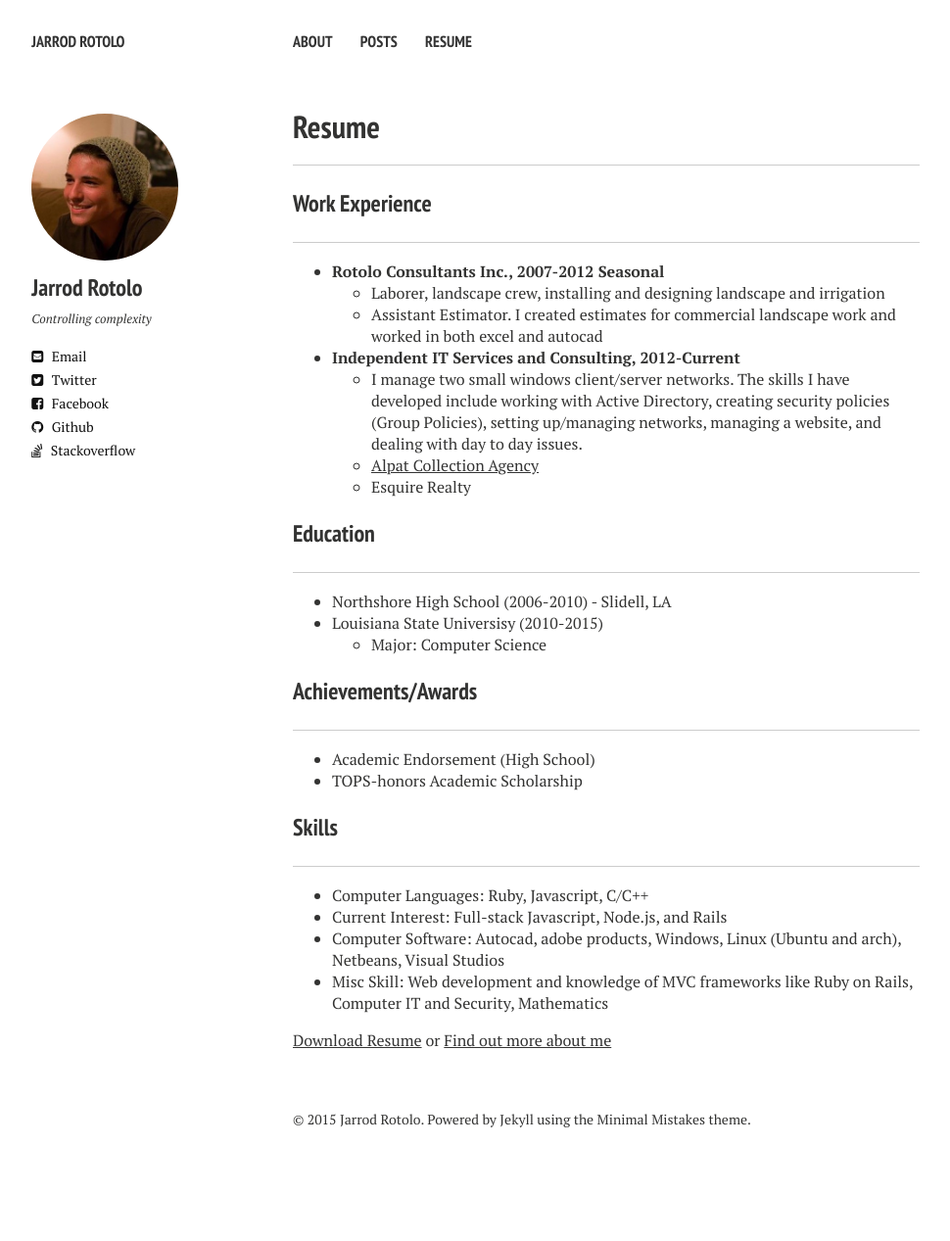
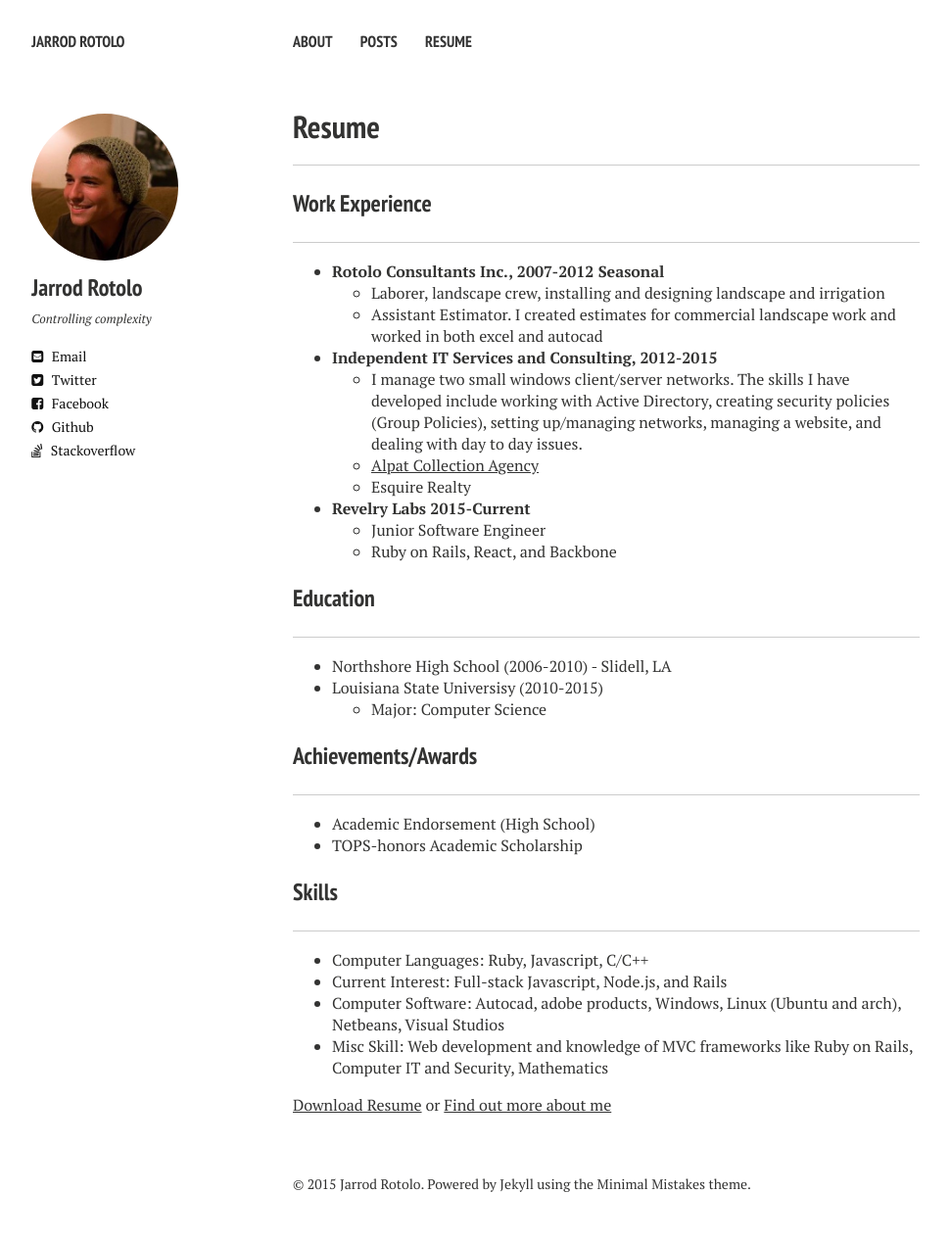
Before and after one commit to jrotolo/jrotolo.github.io, a Jekyll site: the page built from resume/index.md, in a window 1280 px wide. Shown: the whole page at 98% size, without its empty margins (21-991 px from the left). Built offline with Jekyll 4.4.1, drawn with Linux system fonts in a browser that asks for light colours; nearby versions of some CDN libraries; before the commit the page ends 1201 px from its top, so only the background shows below that.

Commit message:
Updated resume

```diff
--- a/resume/index.md
+++ b/resume/index.md
@@ -13,10 +13,14 @@ comments: false
     - Laborer, landscape crew, installing and designing landscape and irrigation
     - Assistant Estimator. I created estimates for commercial landscape work and worked in both excel and autocad
 
-* __Independent IT Services and Consulting, 2012-Current__
+* __Independent IT Services and Consulting, 2012-2015__
     - I manage two small windows client/server networks. The skills I have developed include working with Active Directory, creating security policies (Group Policies), setting up/managing networks, managing a website, and dealing with day to day issues.
     - [Alpat Collection Agency](http://www.alpatco.com)
     - Esquire Realty
+
+* __Revelry Labs 2015-Current__
+    - Junior Software Engineer
+    - Ruby on Rails, React, and Backbone
 
 ### Education
 ---
```
